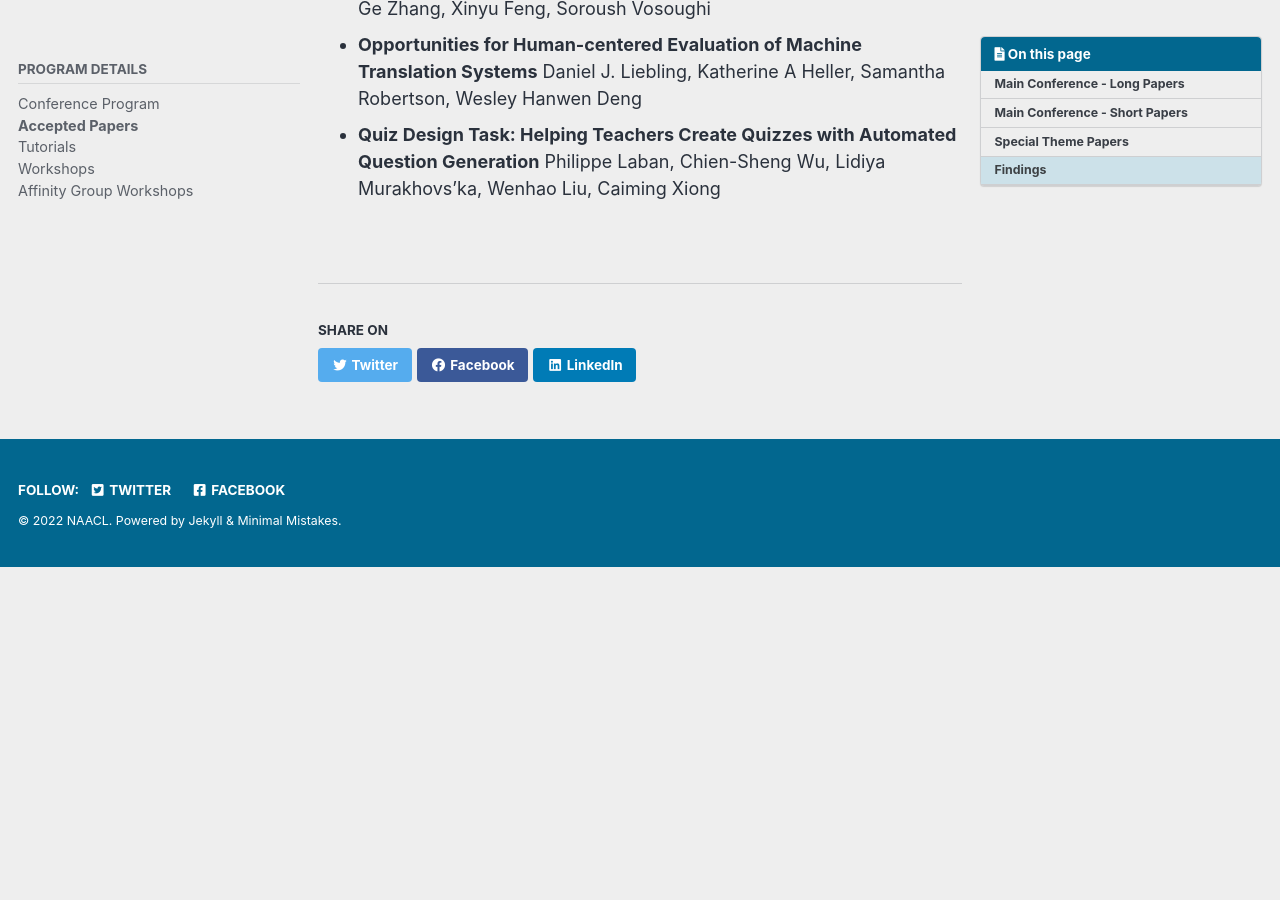
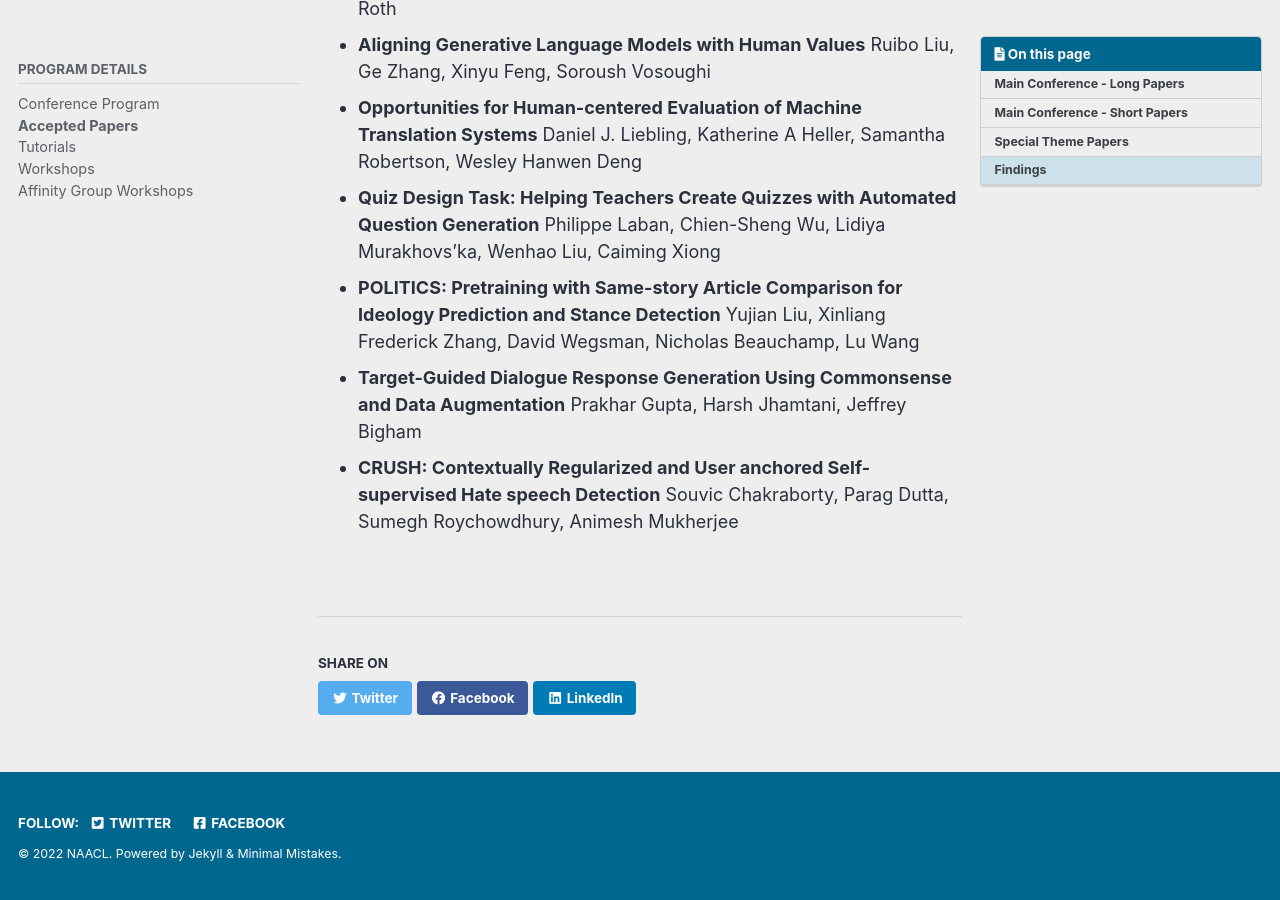
Before and after one commit to naacl-org/naacl-2022-website, a Jekyll site: the page built from _pages/program/accepted_papers.md, in a window 1280 px wide and 900 px high, scrolled down 53625 px. Built offline with Jekyll 4.4.1, drawn with Linux system fonts in a browser that asks for light colours; cached includes are drawn as plain includes; comment, search, counter and statistics services are not loaded; before the commit the page ends 54192 px from its top, so only the background shows below that; some of the changed text lies outside the part shown.

Commit message:
Update accepted papers

```diff
--- a/_pages/program/accepted_papers.md
+++ b/_pages/program/accepted_papers.md
@@ -1320,3 +1322,9 @@ toc_sticky: true
  Daniel J. Liebling, Katherine A Heller, Samantha Robertson, Wesley Hanwen Deng
 * **Quiz Design Task: Helping Teachers Create Quizzes with Automated Question Generation**
  Philippe Laban, Chien-Sheng Wu, Lidiya Murakhovs'ka, Wenhao Liu, Caiming Xiong
+* **POLITICS: Pretraining with Same-story Article Comparison for Ideology Prediction and Stance Detection**
+ Yujian Liu, Xinliang Frederick Zhang, David Wegsman, Nicholas Beauchamp, Lu Wang
+* **Target-Guided Dialogue Response Generation Using Commonsense and Data Augmentation**
+ Prakhar Gupta, Harsh Jhamtani, Jeffrey Bigham
+* **CRUSH: Contextually Regularized and User anchored Self-supervised Hate speech Detection**
+ Souvic Chakraborty, Parag Dutta, Sumegh Roychowdhury, Animesh Mukherjee
```
Also changed, not shown: other parts of _pages/program/accepted_papers.md (+4 -2 lines).
